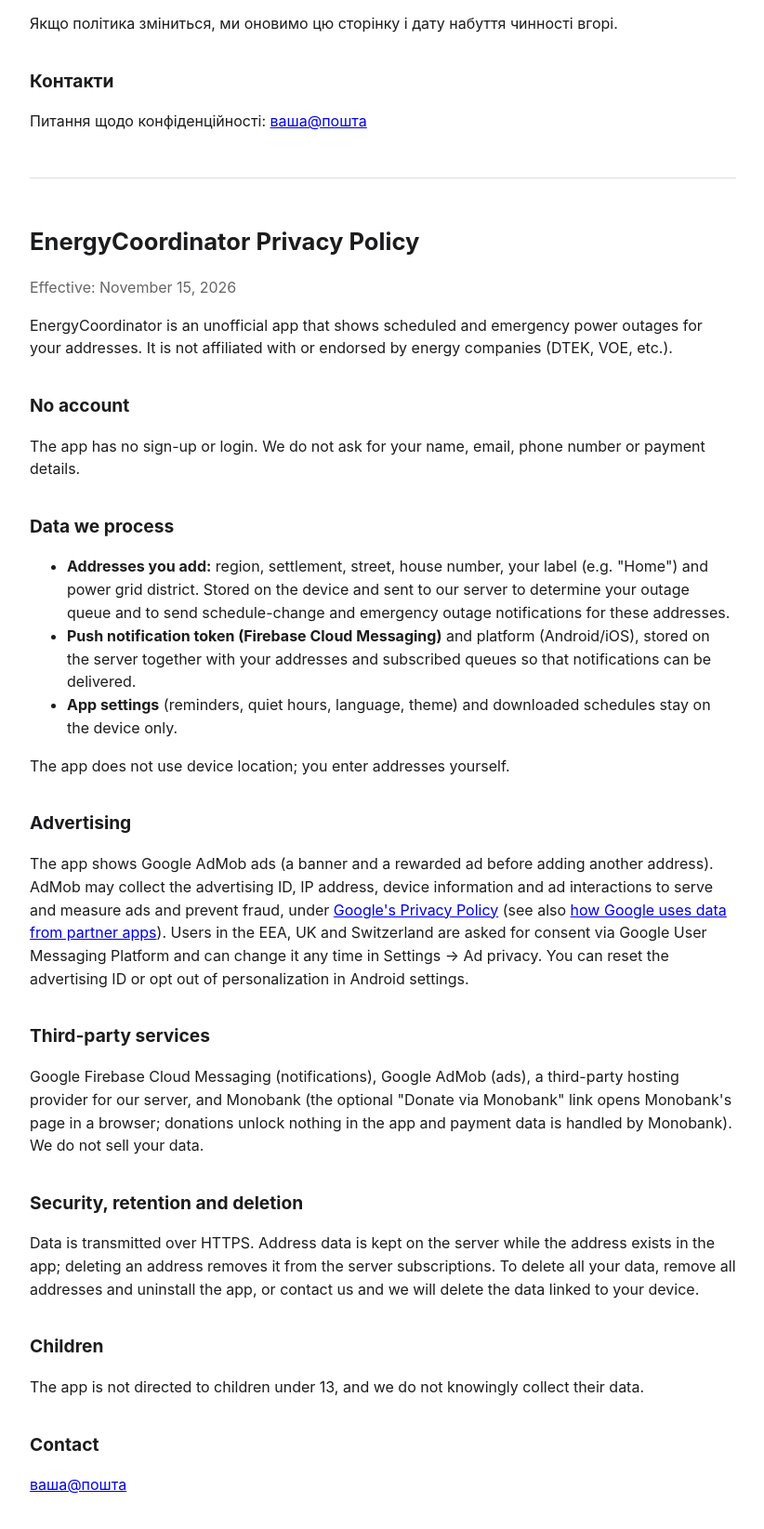
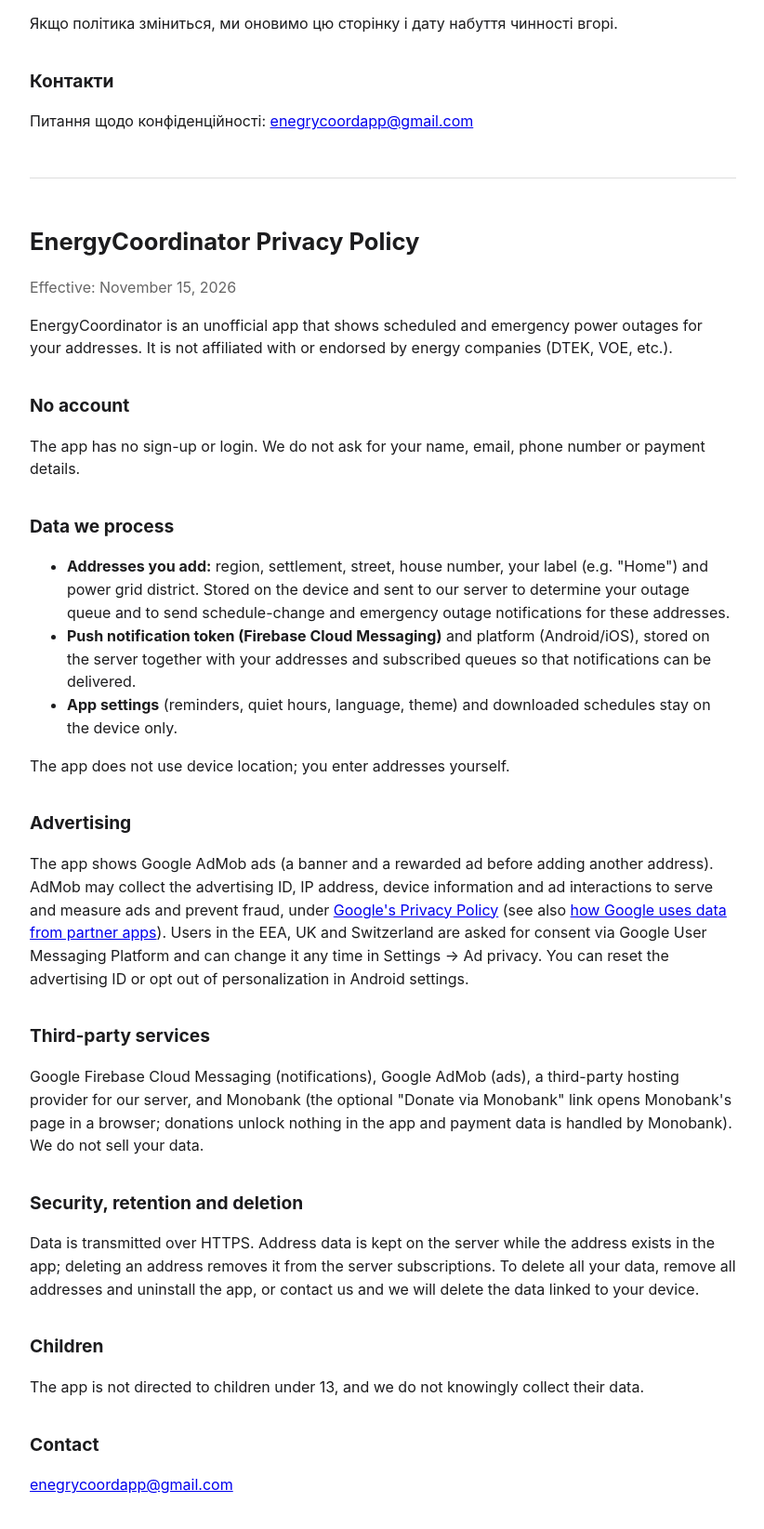
Before and after one commit to TheOver-svg/app-ads, a plain HTML site: page privacy.html in a window 1280 px wide. Shown: the part 1783-3428 px from the top of the page at 93% size, without its empty margins (228-1050 px from the left). Drawn offline with Linux system fonts and the light colour scheme.

Commit message:
Set contact email in privacy policy

```diff
--- a/privacy.html
+++ b/privacy.html
@@ -55,7 +55,7 @@
 <p>Якщо політика зміниться, ми оновимо цю сторінку і дату набуття чинності вгорі.</p>
 
 <h2>Контакти</h2>
-<p>Питання щодо конфіденційності: <a href="mailto:ваша@пошта">ваша@пошта</a></p>
+<p>Питання щодо конфіденційності: <a href="mailto:enegrycoordapp@gmail.com">enegrycoordapp@gmail.com</a></p>
 
 <hr>
 
@@ -88,7 +88,7 @@
 <p>The app is not directed to children under 13, and we do not knowingly collect their data.</p>
 
 <h2>Contact</h2>
-<p><a href="mailto:ваша@пошта">ваша@пошта</a></p>
+<p><a href="mailto:enegrycoordapp@gmail.com">enegrycoordapp@gmail.com</a></p>
 
 </body>
 </html>
```
